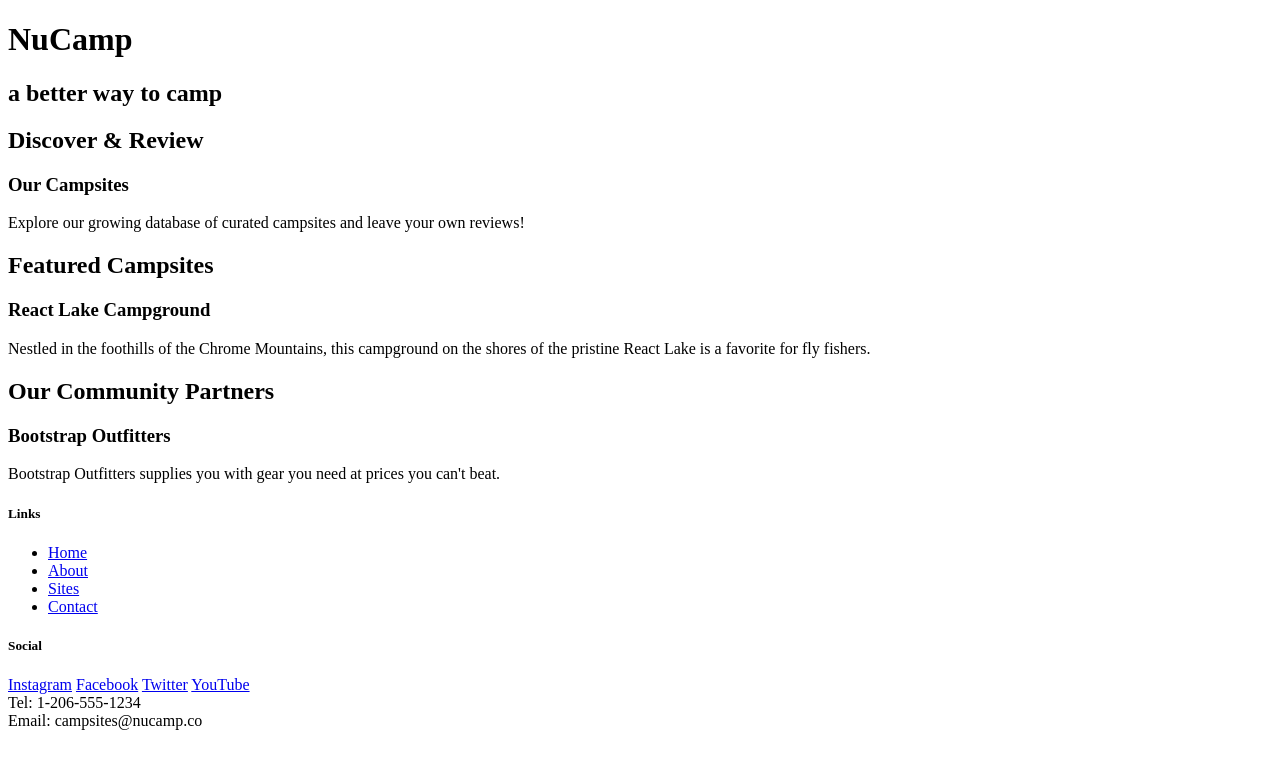
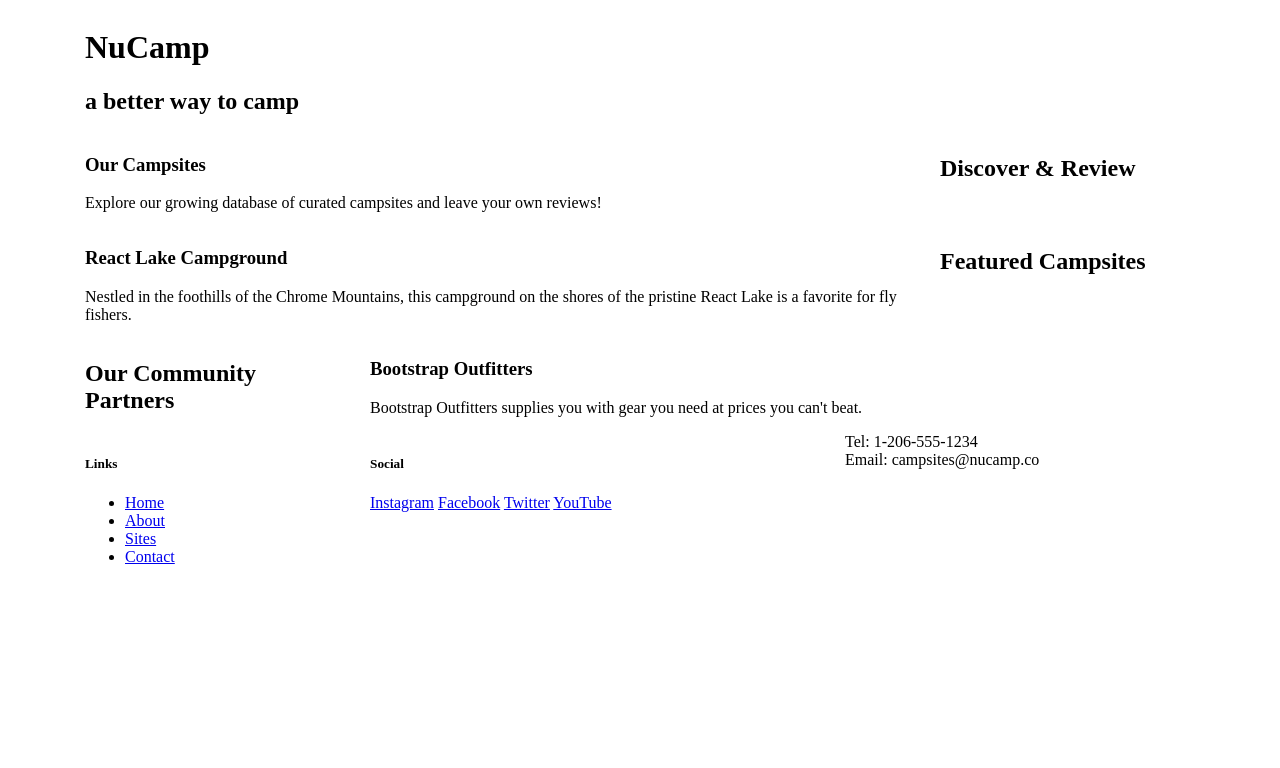
Before and after one commit to A-Schuster/nucamp-site, a website: page index.html in a window 1280 px wide. Drawn offline with nearby package versions, Linux system fonts and the light colour scheme.

Commit message:
Added grid, issues with jumbotron/unstyledList

```diff
--- a/index.html
+++ b/index.html
@@ -14,51 +14,74 @@
 
 <body>
 
-    <header>
-        <div>
+    <header class="jumbotron">
+      <div class="container">
+        <div class="row">
+          <div class="col">
             <h1>NuCamp</h1>
             <h2>a better way to camp</h2>
           </div>
+        </div>
+      </div>
     </header>
 
-    <div>
+    <div class="container">
+      <div class="row">
+        <div class="col-sm-4 order-sm-last col-md-3">
           <h2>Discover & Review</h2>
+        </div>
+        <div class="col">
           <h3>Our Campsites</h3>
           <p>Explore our growing database of curated campsites and leave your own reviews!</p>
         </div>
+      </div>
 
-    <div>
+      <div class="row">
+        <div class="col-sm-4 order-sm-last col-md-3">
           <h2>Featured Campsites</h2>
+        </div>
+        <div class="col">
           <h3>React Lake Campground</h3>
           <p>Nestled in the foothills of the Chrome Mountains, this campground on the shores of the pristine React Lake is a favorite for fly fishers.</p>
         </div>
+      </div>
 
-    <div>
+      <div class="row">
+        <div class="col-sm-4 col-md-3">
           <h2>Our Community Partners</h2>
+        </div>
+        <div class="col">
           <h3>Bootstrap Outfitters</h3>
           <p>Bootstrap Outfitters supplies you with gear you need at prices you can't beat.</p>
         </div>
+      </div>
+
+    </div>
 
     <footer>
-        <div>
+      <div class="container">
+        <div class="row">
+          <div class="col-4 col-sm-2">
               <h5>Links</h5>
-            <ul>
+              <ul class="list-unstyled">
                   <li><a href="#">Home</a></li>
                   <li><a href="#">About</a></li>
                   <li><a href="#">Sites</a></li>
                   <li><a href="#">Contact</a></li>
               </ul>
           </div>
-        <div>
+          <div class="col-6 col-sm-5 offset-1">
               <h5>Social</h5>
               <a href="http://instagram.com/">Instagram</a>
               <a href="http://facebook.com/">Facebook</a>
               <a href="http://twitter.com/">Twitter</a>
               <a href="http://youtube.com/">YouTube</a>
           </div>
-        <div>
+          <div class="col-sm-4">
               Tel: 1-206-555-1234<br />
               Email: campsites@nucamp.co
+          </div>
+        </div>
       </div>
     </footer>
     <script src="node_modules/jquery/dist/jquery.slim.min.js"></script>
```
Lines whose indentation alone changed are shown as unchanged.
